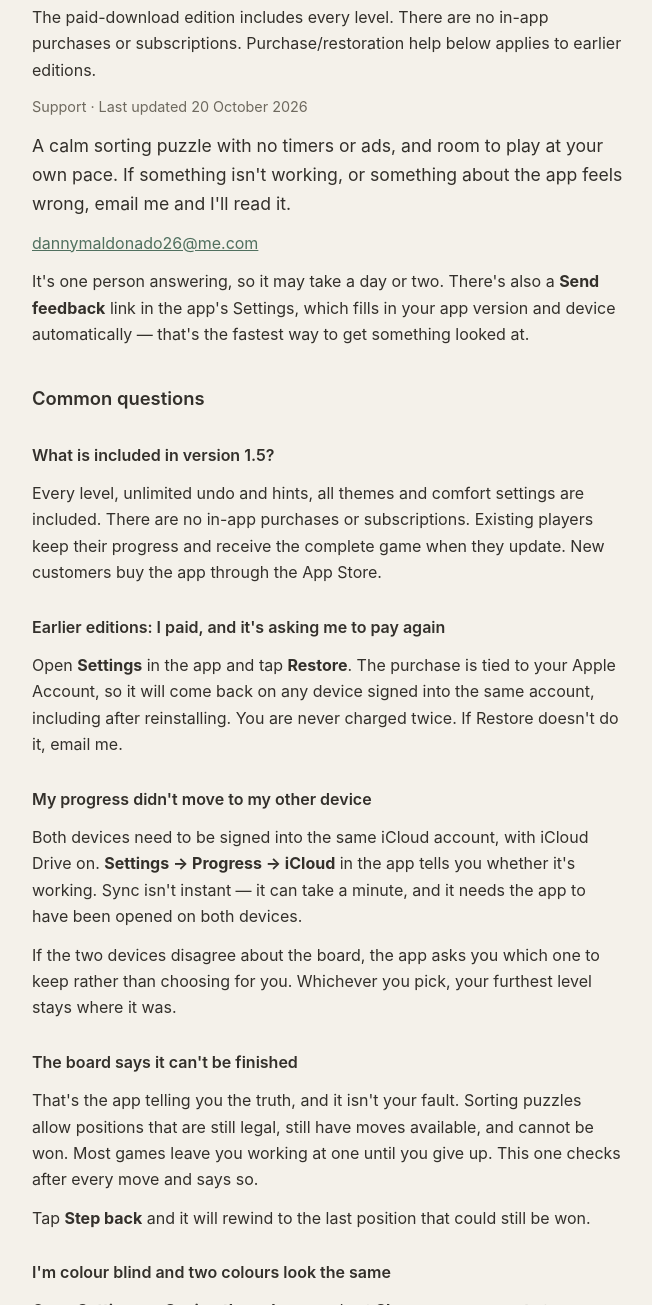
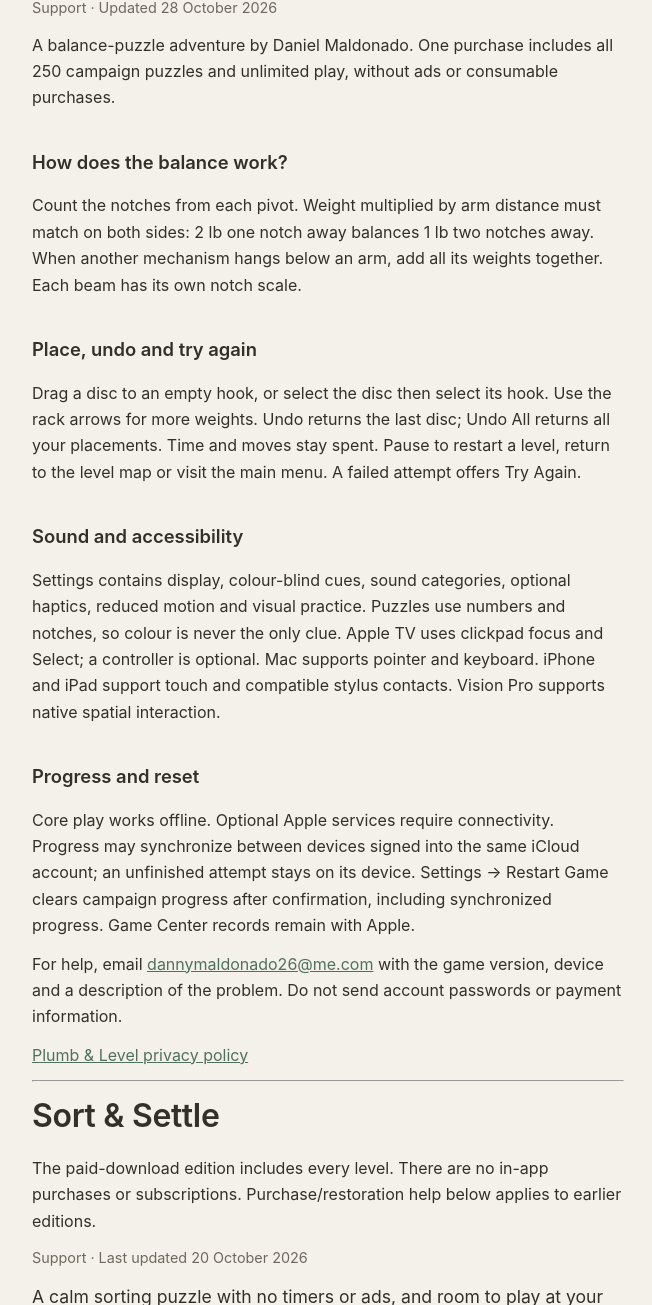
Before and after one commit to dannymaldonado26/sortandsettle, a plain HTML site: page index.html in a window 1280 px wide. Shown: the part 109-1414 px from the top of the page, without its empty margins (312-964 px from the left). Drawn offline with Linux system fonts and the light colour scheme.

Commit message:
Add Plumb & Level support and privacy sections

```diff
--- a/index.html
+++ b/index.html
@@ -3,7 +3,7 @@
 <head>
 <meta charset="utf-8">
 <meta name="viewport" content="width=device-width, initial-scale=1">
-<title>Support — Sort &amp; Settle</title>
+<title>Support — Plumb &amp; Level and Sort &amp; Settle</title>
 <style>
 :root { color-scheme: light dark; }
 * { box-sizing: border-box; }
@@ -30,6 +30,22 @@
 </style>
 </head>
 <body>
+<section id="plumb-and-level" aria-label="Plumb and Level support">
+<h1>Plumb &amp; Level</h1>
+<p class="updated">Support &middot; Updated 28 October 2026</p>
+<p>A balance-puzzle adventure by Daniel Maldonado. One purchase includes all 250 campaign puzzles and unlimited play, without ads or consumable purchases.</p>
+<h2>How does the balance work?</h2>
+<p>Count the notches from each pivot. Weight multiplied by arm distance must match on both sides: 2 lb one notch away balances 1 lb two notches away. When another mechanism hangs below an arm, add all its weights together. Each beam has its own notch scale.</p>
+<h2>Place, undo and try again</h2>
+<p>Drag a disc to an empty hook, or select the disc then select its hook. Use the rack arrows for more weights. Undo returns the last disc; Undo All returns all your placements. Time and moves stay spent. Pause to restart a level, return to the level map or visit the main menu. A failed attempt offers Try Again.</p>
+<h2>Sound and accessibility</h2>
+<p>Settings contains display, colour-blind cues, sound categories, optional haptics, reduced motion and visual practice. Puzzles use numbers and notches, so colour is never the only clue. Apple TV uses clickpad focus and Select; a controller is optional. Mac supports pointer and keyboard. iPhone and iPad support touch and compatible stylus contacts. Vision Pro supports native spatial interaction.</p>
+<h2>Progress and reset</h2>
+<p>Core play works offline. Optional Apple services require connectivity. Progress may synchronize between devices signed into the same iCloud account; an unfinished attempt stays on its device. Settings &rarr; Restart Game clears campaign progress after confirmation, including synchronized progress. Game Center records remain with Apple.</p>
+<p>For help, email <a href="mailto:dannymaldonado26@me.com">dannymaldonado26@me.com</a> with the game version, device and a description of the problem. Do not send account passwords or payment information.</p>
+<p><a href="./privacy.html#plumb-and-level">Plumb &amp; Level privacy policy</a></p>
+</section>
+<hr>
 <h1>Sort &amp; Settle</h1>
 <p>The paid-download edition includes every level. There are no in-app purchases or subscriptions. Purchase/restoration help below applies to earlier editions.</p>
 <p class="updated">Support &middot; Last updated 20 October 2026</p>
```
Also changed, not shown: privacy.html (+20 -1 lines).
